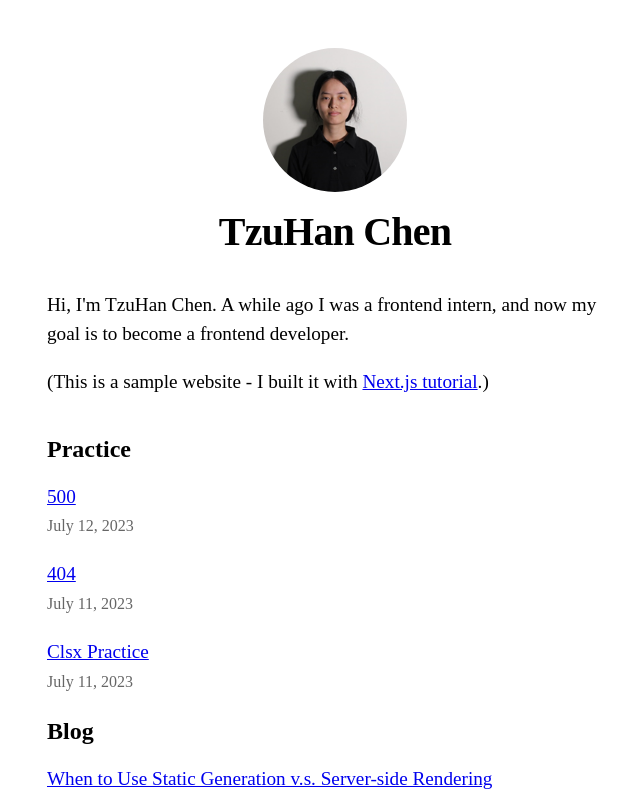
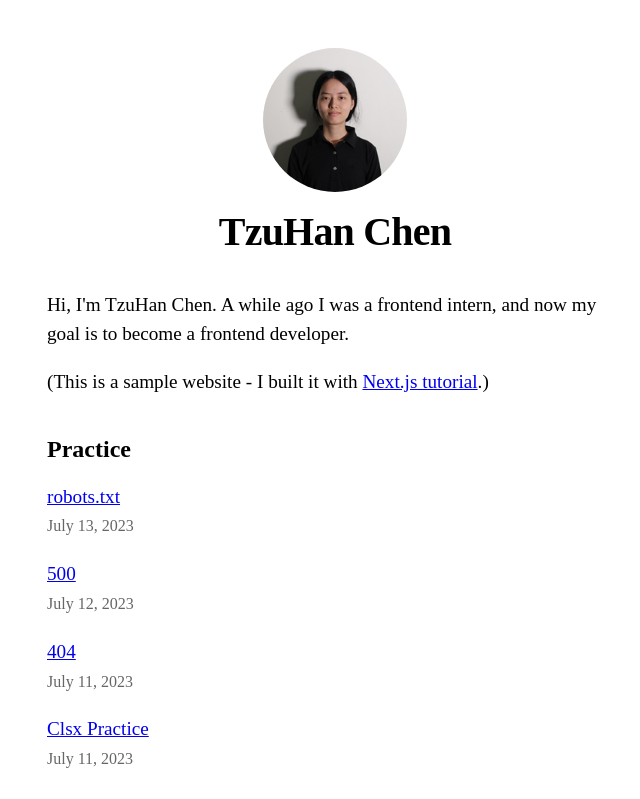
Before and after one commit to TzuHanChen/nextjs-blog, a Next.js app: page / in a window 1280 px wide. Shown: the top 799 px of the page, without its empty margins (305-945 px from the left). Built offline with nearby package versions, Linux system fonts and the light colour scheme.

Commit message:
Added robots.txt

```diff
--- a/pages/index.js
+++ b/pages/index.js
@@ -33,6 +33,14 @@ export default function Home({ allPostsData }) {
 				<h2 className={utilStyles.headingLg}>Practice</h2>
 
 				<ul className={utilStyles.list}>
+					<li className={utilStyles.listItem} key={"robots"}>
+						<Link href="/robots.txt">robots.txt</Link>
+						<br />
+						<small className={utilStyles.lightText}>
+							<Date dateString={"2023-07-13"} />
+						</small>
+					</li>
+
 					<li className={utilStyles.listItem} key={"500"}>
 						<Link href="/500">500</Link>
 						<br />
```
Also changed, not shown: public/robots.txt (added).
